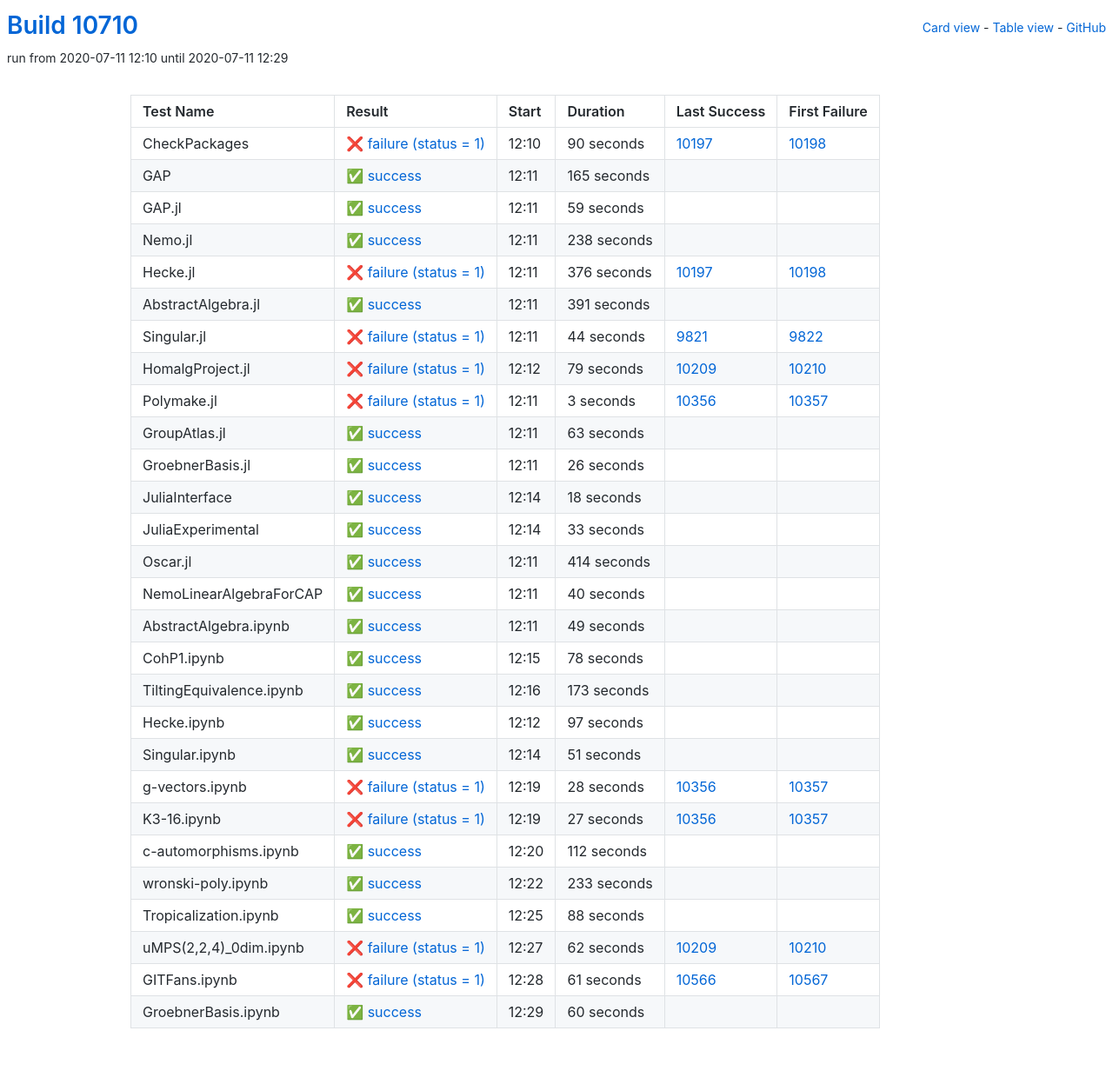
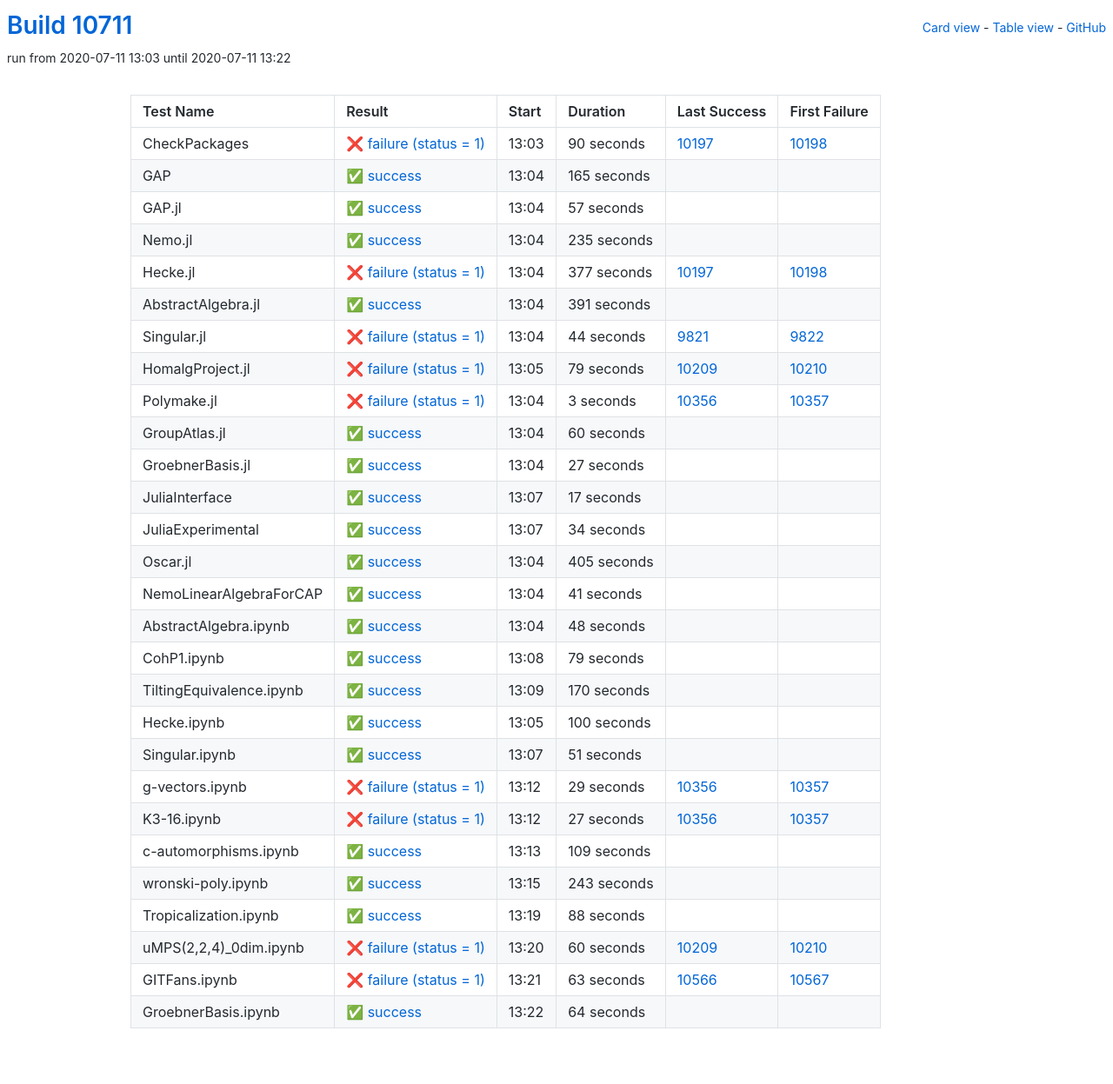
Before and after one commit to oscar-system/oscar-ci-status, a Jekyll site: the page built from table.html, in a window 1280 px wide. Shown: the whole page at 87% size. Built offline with Jekyll 4.4.1, drawn with Linux system fonts in a browser that asks for light colours.

Commit message:
Build #10711

```diff
--- a/_data/ci.yml
+++ b/_data/ci.yml
@@ -1,6 +1,6 @@
 ---
-build: 10710
-build_url: https://oscarci.mathematik.uni-kl.de/job/oscar/10710/
+build: 10711
+build_url: https://oscarci.mathematik.uni-kl.de/job/oscar/10711/
 job: oscar
 organization: oscar-system
 repo: oscar-ci-status
@@ -8,8 +8,8 @@ repourl: https://github.com/oscar-system/oscar-ci-status
 tests:
 - name: CheckPackages
   id: checkpackages
-  log: https://oscarci.mathematik.uni-kl.de/job/oscar/10710/artifact/logs/build-10710/CheckPackages.log
-  start: 2020-07-11 12:10
+  log: https://oscarci.mathematik.uni-kl.de/job/oscar/10711/artifact/logs/build-10711/CheckPackages.log
+  start: 2020-07-11 13:03
   success: false
   exitcode: 1
   status: failure
@@ -20,8 +20,8 @@ tests:
   first_failure_url: https://oscarci.mathematik.uni-kl.de/job/oscar/10198/
 - name: GAP
   id: gap
-  log: https://oscarci.mathematik.uni-kl.de/job/oscar/10710/artifact/logs/build-10710/GAP.log
-  start: 2020-07-11 12:11
+  log: https://oscarci.mathematik.uni-kl.de/job/oscar/10711/artifact/logs/build-10711/GAP.log
+  start: 2020-07-11 13:04
   success: true
   exitcode: 0
   status: success
@@ -32,44 +32,44 @@ tests:
   first_failure_url:
 - name: GAP.jl
   id: gap-jl
-  log: https://oscarci.mathematik.uni-kl.de/job/oscar/10710/artifact/logs/build-10710/GAP.jl.log
-  start: 2020-07-11 12:11
+  log: https://oscarci.mathematik.uni-kl.de/job/oscar/10711/artifact/logs/build-10711/GAP.jl.log
+  start: 2020-07-11 13:04
   success: true
   exitcode: 0
   status: success
-  duration: 59
+  duration: 57
   last_success: false
   last_success_url:
   first_failure: false
   first_failure_url:
 - name: Nemo.jl
   id: nemo-jl
-  log: https://oscarci.mathematik.uni-kl.de/job/oscar/10710/artifact/logs/build-10710/Nemo.jl.log
-  start: 2020-07-11 12:11
+  log: https://oscarci.mathematik.uni-kl.de/job/oscar/10711/artifact/logs/build-10711/Nemo.jl.log
+  start: 2020-07-11 13:04
   success: true
   exitcode: 0
   status: success
-  duration: 238
+  duration: 235
   last_success: false
   last_success_url:
   first_failure: false
   first_failure_url:
 - name: Hecke.jl
   id: hecke-jl
-  log: https://oscarci.mathematik.uni-kl.de/job/oscar/10710/artifact/logs/build-10710/Hecke.jl.log
-  start: 2020-07-11 12:11
+  log: https://oscarci.mathematik.uni-kl.de/job/oscar/10711/artifact/logs/build-10711/Hecke.jl.log
+  start: 2020-07-11 13:04
   success: false
   exitcode: 1
   status: failure
-  duration: 376
+  duration: 377
   last_success: 10197
   last_success_url: https://oscarci.mathematik.uni-kl.de/job/oscar/10197/
   first_failure: 10198
   first_failure_url: https://oscarci.mathematik.uni-kl.de/job/oscar/10198/
 - name: AbstractAlgebra.jl
   id: abstractalgebra-jl
-  log: https://oscarci.mathematik.uni-kl.de/job/oscar/10710/artifact/logs/build-10710/AbstractAlgebra.jl.log
-  start: 2020-07-11 12:11
+  log: https://oscarci.mathematik.uni-kl.de/job/oscar/10711/artifact/logs/build-10711/AbstractAlgebra.jl.log
+  start: 2020-07-11 13:04
   success: true
   exitcode: 0
   status: success
@@ -80,8 +80,8 @@ tests:
   first_failure_url:
 - name: Singular.jl
   id: singular-jl
-  log: https://oscarci.mathematik.uni-kl.de/job/oscar/10710/artifact/logs/build-10710/Singular.jl.log
-  start: 2020-07-11 12:11
+  log: https://oscarci.mathematik.uni-kl.de/job/oscar/10711/artifact/logs/build-10711/Singular.jl.log
+  start: 2020-07-11 13:04
   success: false
   exitcode: 1
   status: failure
@@ -92,8 +92,8 @@ tests:
   first_failure_url: https://oscarci.mathematik.uni-kl.de/job/oscar/9822/
 - name: HomalgProject.jl
   id: homalgproject-jl
-  log: https://oscarci.mathematik.uni-kl.de/job/oscar/10710/artifact/logs/build-10710/HomalgProject.jl.log
-  start: 2020-07-11 12:12
+  log: https://oscarci.mathematik.uni-kl.de/job/oscar/10711/artifact/logs/build-10711/HomalgProject.jl.log
+  start: 2020-07-11 13:05
   success: false
   exitcode: 1
   status: failure
@@ -104,8 +104,8 @@ tests:
   first_failure_url: https://oscarci.mathematik.uni-kl.de/job/oscar/10210/
 - name: Polymake.jl
   id: polymake-jl
-  log: https://oscarci.mathematik.uni-kl.de/job/oscar/10710/artifact/logs/build-10710/Polymake.jl.log
-  start: 2020-07-11 12:11
+  log: https://oscarci.mathematik.uni-kl.de/job/oscar/10711/artifact/logs/build-10711/Polymake.jl.log
+  start: 2020-07-11 13:04
   success: false
   exitcode: 1
   status: failure
@@ -116,128 +116,128 @@ tests:
   first_failure_url: https://oscarci.mathematik.uni-kl.de/job/oscar/10357/
 - name: GroupAtlas.jl
   id: groupatlas-jl
-  log: https://oscarci.mathematik.uni-kl.de/job/oscar/10710/artifact/logs/build-10710/GroupAtlas.jl.log
-  start: 2020-07-11 12:11
+  log: https://oscarci.mathematik.uni-kl.de/job/oscar/10711/artifact/logs/build-10711/GroupAtlas.jl.log
+  start: 2020-07-11 13:04
   success: true
   exitcode: 0
   status: success
-  duration: 63
+  duration: 60
   last_success: false
   last_success_url:
   first_failure: false
   first_failure_url:
 - name: GroebnerBasis.jl
   id: groebnerbasis-jl
-  log: https://oscarci.mathematik.uni-kl.de/job/oscar/10710/artifact/logs/build-10710/GroebnerBasis.jl.log
-  start: 2020-07-11 12:11
+  log: https://oscarci.mathematik.uni-kl.de/job/oscar/10711/artifact/logs/build-10711/GroebnerBasis.jl.log
+  start: 2020-07-11 13:04
   success: true
   exitcode: 0
   status: success
-  duration: 26
+  duration: 27
   last_success: false
   last_success_url:
   first_failure: false
   first_failure_url:
 - name: JuliaInterface
   id: juliainterface
-  log: https://oscarci.mathematik.uni-kl.de/job/oscar/10710/artifact/logs/build-10710/JuliaInterface.log
-  start: 2020-07-11 12:14
+  log: https://oscarci.mathematik.uni-kl.de/job/oscar/10711/artifact/logs/build-10711/JuliaInterface.log
+  start: 2020-07-11 13:07
   success: true
   exitcode: 0
   status: success
-  duration: 18
+  duration: 17
   last_success: false
   last_success_url:
   first_failure: false
   first_failure_url:
 - name: JuliaExperimental
   id: juliaexperimental
-  log: https://oscarci.mathematik.uni-kl.de/job/oscar/10710/artifact/logs/build-10710/JuliaExperimental.log
-  start: 2020-07-11 12:14
+  log: https://oscarci.mathematik.uni-kl.de/job/oscar/10711/artifact/logs/build-10711/JuliaExperimental.log
+  start: 2020-07-11 13:07
   success: true
   exitcode: 0
   status: success
-  duration: 33
+  duration: 34
   last_success: false
   last_success_url:
   first_failure: false
   first_failure_url:
 - name: Oscar.jl
   id: oscar-jl
-  log: https://oscarci.mathematik.uni-kl.de/job/oscar/10710/artifact/logs/build-10710/Oscar.jl.log
-  start: 2020-07-11 12:11
+  log: https://oscarci.mathematik.uni-kl.de/job/oscar/10711/artifact/logs/build-10711/Oscar.jl.log
+  start: 2020-07-11 13:04
   success: true
   exitcode: 0
   status: success
-  duration: 414
+  duration: 405
   last_success: false
   last_success_url:
   first_failure: false
   first_failure_url:
 - name: NemoLinearAlgebraForCAP
   id: nemolinearalgebraforcap
-  log: https://oscarci.mathematik.uni-kl.de/job/oscar/10710/artifact/logs/build-10710/NemoLinearAlgebraForCAP.log
-  start: 2020-07-11 12:11
+  log: https://oscarci.mathematik.uni-kl.de/job/oscar/10711/artifact/logs/build-10711/NemoLinearAlgebraForCAP.log
+  start: 2020-07-11 13:04
   success: true
   exitcode: 0
   status: success
-  duration: 40
+  duration: 41
   last_success: false
   last_success_url:
   first_failure: false
   first_failure_url:
 - name: AbstractAlgebra.ipynb
   id: abstractalgebra-ipynb
-  log: https://oscarci.mathematik.uni-kl.de/job/oscar/10710/artifact/logs/build-10710/AbstractAlgebra.ipynb.log
-  start: 2020-07-11 12:11
+  log: https://oscarci.mathematik.uni-kl.de/job/oscar/10711/artifact/logs/build-10711/AbstractAlgebra.ipynb.log
+  start: 2020-07-11 13:04
   success: true
   exitcode: 0
   status: success
-  duration: 49
+  duration: 48
   last_success: false
   last_success_url:
   first_failure: false
   first_failure_url:
 - name: CohP1.ipynb
   id: cohp1-ipynb
-  log: https://oscarci.mathematik.uni-kl.de/job/oscar/10710/artifact/logs/build-10710/CohP1.ipynb.log
-  start: 2020-07-11 12:15
+  log: https://oscarci.mathematik.uni-kl.de/job/oscar/10711/artifact/logs/build-10711/CohP1.ipynb.log
+  start: 2020-07-11 13:08
   success: true
   exitcode: 0
   status: success
-  duration: 78
+  duration: 79
   last_success: false
   last_success_url:
   first_failure: false
   first_failure_url:
 - name: TiltingEquivalence.ipynb
   id: tiltingequivalence-ipynb
-  log: https://oscarci.mathematik.uni-kl.de/job/oscar/10710/artifact/logs/build-10710/TiltingEquivalence.ipynb.log
-  start: 2020-07-11 12:16
+  log: https://oscarci.mathematik.uni-kl.de/job/oscar/10711/artifact/logs/build-10711/TiltingEquivalence.ipynb.log
+  start: 2020-07-11 13:09
   success: true
   exitcode: 0
   status: success
-  duration: 173
+  duration: 170
   last_success: false
   last_success_url:
   first_failure: false
   first_failure_url:
 - name: Hecke.ipynb
   id: hecke-ipynb
-  log: https://oscarci.mathematik.uni-kl.de/job/oscar/10710/artifact/logs/build-10710/Hecke.ipynb.log
-  start: 2020-07-11 12:12
+  log: https://oscarci.mathematik.uni-kl.de/job/oscar/10711/artifact/logs/build-10711/Hecke.ipynb.log
+  start: 2020-07-11 13:05
   success: true
   exitcode: 0
   status: success
-  duration: 97
+  duration: 100
   last_success: false
   last_success_url:
   first_failure: false
   first_failure_url:
 - name: Singular.ipynb
   id: singular-ipynb
-  log: https://oscarci.mathematik.uni-kl.de/job/oscar/10710/artifact/logs/build-10710/Singular.ipynb.log
-  start: 2020-07-11 12:14
+  log: https://oscarci.mathematik.uni-kl.de/job/oscar/10711/artifact/logs/build-10711/Singular.ipynb.log
+  start: 2020-07-11 13:07
   success: true
   exitcode: 0
   status: success
@@ -248,20 +248,20 @@ tests:
   first_failure_url:
 - name: g-vectors.ipynb
   id: g-vectors-ipynb
-  log: https://oscarci.mathematik.uni-kl.de/job/oscar/10710/artifact/logs/build-10710/g-vectors.ipynb.log
-  start: 2020-07-11 12:19
+  log: https://oscarci.mathematik.uni-kl.de/job/oscar/10711/artifact/logs/build-10711/g-vectors.ipynb.log
+  start: 2020-07-11 13:12
   success: false
   exitcode: 1
   status: failure
-  duration: 28
+  duration: 29
   last_success: 10356
   last_success_url: https://oscarci.mathematik.uni-kl.de/job/oscar/10356/
   first_failure: 10357
   first_failure_url: https://oscarci.mathematik.uni-kl.de/job/oscar/10357/
 - name: K3-16.ipynb
   id: k3-16-ipynb
-  log: https://oscarci.mathematik.uni-kl.de/job/oscar/10710/artifact/logs/build-10710/K3-16.ipynb.log
-  start: 2020-07-11 12:19
+  log: https://oscarci.mathematik.uni-kl.de/job/oscar/10711/artifact/logs/build-10711/K3-16.ipynb.log
+  start: 2020-07-11 13:12
   success: false
   exitcode: 1
   status: failure
@@ -272,32 +272,32 @@ tests:
   first_failure_url: https://oscarci.mathematik.uni-kl.de/job/oscar/10357/
 - name: c-automorphisms.ipynb
   id: c-automorphisms-ipynb
-  log: https://oscarci.mathematik.uni-kl.de/job/oscar/10710/artifact/logs/build-10710/c-automorphisms.ipynb.log
-  start: 2020-07-11 12:20
+  log: https://oscarci.mathematik.uni-kl.de/job/oscar/10711/artifact/logs/build-10711/c-automorphisms.ipynb.log
+  start: 2020-07-11 13:13
   success: true
   exitcode: 0
   status: success
-  duration: 112
+  duration: 109
   last_success: false
   last_success_url:
   first_failure: false
   first_failure_url:
 - name: wronski-poly.ipynb
   id: wronski-poly-ipynb
-  log: https://oscarci.mathematik.uni-kl.de/job/oscar/10710/artifact/logs/build-10710/wronski-poly.ipynb.log
-  start: 2020-07-11 12:22
+  log: https://oscarci.mathematik.uni-kl.de/job/oscar/10711/artifact/logs/build-10711/wronski-poly.ipynb.log
+  start: 2020-07-11 13:15
   success: true
   exitcode: 0
   status: success
-  duration: 233
+  duration: 243
   last_success: false
   last_success_url:
   first_failure: false
   first_failure_url:
 - name: Tropicalization.ipynb
   id: tropicalization-ipynb
-  log: https://oscarci.mathematik.uni-kl.de/job/oscar/10710/artifact/logs/build-10710/Tropicalization.ipynb.log
-  start: 2020-07-11 12:25
+  log: https://oscarci.mathematik.uni-kl.de/job/oscar/10711/artifact/logs/build-10711/Tropicalization.ipynb.log
+  start: 2020-07-11 13:19
   success: true
   exitcode: 0
   status: success
@@ -308,36 +308,36 @@ tests:
   first_failure_url:
 - name: uMPS(2,2,4)_0dim.ipynb
   id: umps-2-2-4-0dim-ipynb
-  log: https://oscarci.mathematik.uni-kl.de/job/oscar/10710/artifact/logs/build-10710/uMPS-2-2-4-_0dim.ipynb.log
-  start: 2020-07-11 12:27
+  log: https://oscarci.mathematik.uni-kl.de/job/oscar/10711/artifact/logs/build-10711/uMPS-2-2-4-_0dim.ipynb.log
+  start: 2020-07-11 13:20
   success: false
   exitcode: 1
   status: failure
-  duration: 62
+  duration: 60
   last_success: 10209
   last_success_url: https://oscarci.mathematik.uni-kl.de/job/oscar/10209/
   first_failure: 10210
   first_failure_url: https://oscarci.mathematik.uni-kl.de/job/oscar/10210/
 - name: GITFans.ipynb
   id: gitfans-ipynb
-  log: https://oscarci.mathematik.uni-kl.de/job/oscar/10710/artifact/logs/build-10710/GITFans.ipynb.log
-  start: 2020-07-11 12:28
+  log: https://oscarci.mathematik.uni-kl.de/job/oscar/10711/artifact/logs/build-10711/GITFans.ipynb.log
+  start: 2020-07-11 13:21
   success: false
   exitcode: 1
   status: failure
-  duration: 61
+  duration: 63
   last_success: 10566
   last_success_url: https://oscarci.mathematik.uni-kl.de/job/oscar/10566/
   first_failure: 10567
   first_failure_url: https://oscarci.mathematik.uni-kl.de/job/oscar/10567/
 - name: GroebnerBasis.ipynb
   id: groebnerbasis-ipynb
-  log: https://oscarci.mathematik.uni-kl.de/job/oscar/10710/artifact/logs/build-10710/GroebnerBasis.ipynb.log
-  start: 2020-07-11 12:29
+  log: https://oscarci.mathematik.uni-kl.de/job/oscar/10711/artifact/logs/build-10711/GroebnerBasis.ipynb.log
+  start: 2020-07-11 13:22
   success: true
   exitcode: 0
   status: success
-  duration: 60
+  duration: 64
   last_success: false
   last_success_url:
   first_failure: false
```
Also changed, not shown: README.md.
